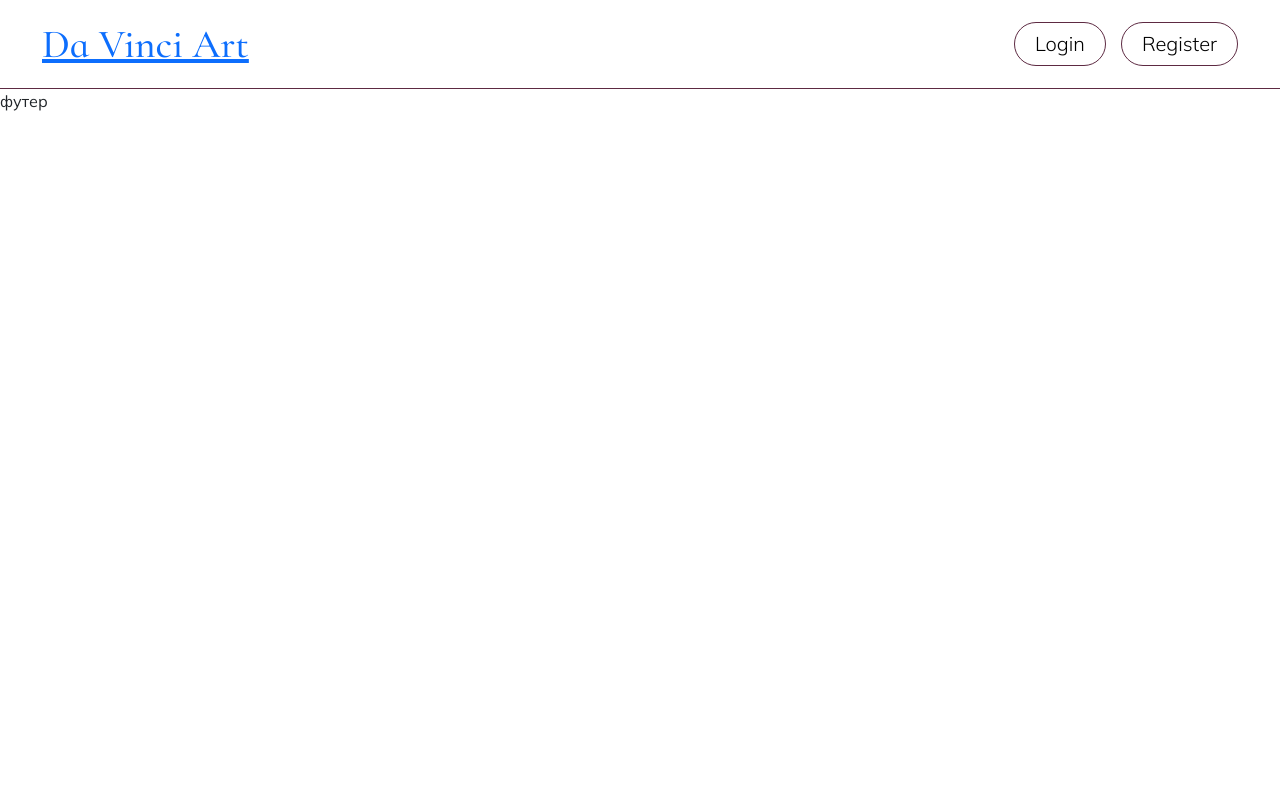
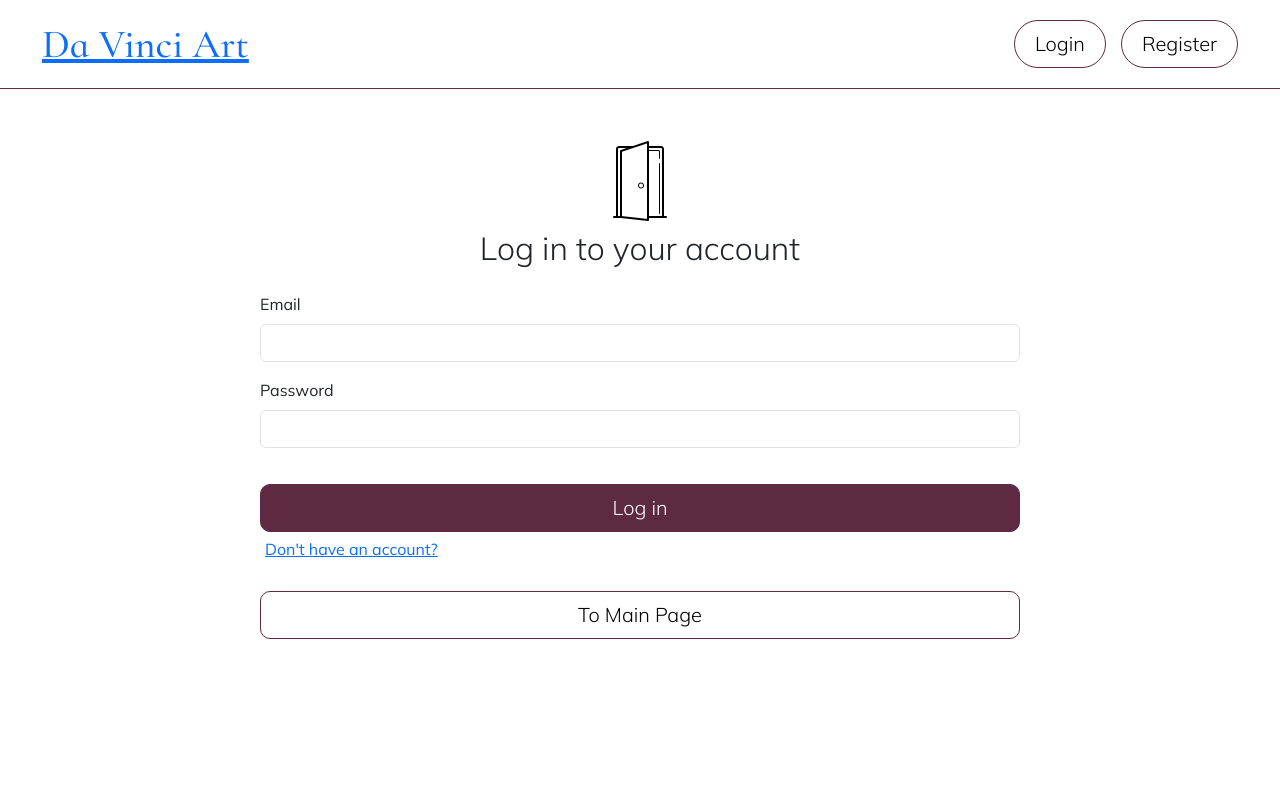
Before and after one commit to yablonya/gallery-front, a Vue app: page /login in a window 1280 px wide. Shown: the top 800 px of the page. Built offline with nearby package versions, Linux system fonts and the light colour scheme.

Commit message:
created login page

```diff
--- a/src/components/Header.vue
+++ b/src/components/Header.vue
@@ -23,7 +23,7 @@ export default {
           </router-link>
         </div>
         <div v-if="!isSpecialRoute" class="col login-register">
-          <router-link to="/registration">
+          <router-link to="/login">
             <Button style="border-radius: 25px" variant="outlined">Login</Button>
           </router-link>
           <router-link to="/registration">
--- a/src/components/ui/Button.vue
+++ b/src/components/ui/Button.vue
@@ -32,10 +32,13 @@ export default {
   border: none;
   background: none;
   border-radius: 10px;
-  padding: 6px 20px;
+  padding: 8px 20px;
   font-size: 20px;
   font-weight: 300;
   transition: all 0.2s ease-in-out;
+  @include mobile {
+    font-size: 15px;
+  }
 }
 
 @mixin mobile {
@@ -51,15 +54,12 @@ export default {
     background-color: #5D2A42;
     color: white;
   }
-  @include mobile {
-    font-size: 15px;
-  }
 }
 
 .filled-button {
   @include button;
-  background-color: grey;
-  border: 1px solid grey;
+  background-color: #5D2A42;
+  border: 1px solid #5D2A42;
   color: white;
 }
 </style>
--- /dev/null
+++ b/src/pages/Login.vue
@@ -0,0 +1,66 @@
+<template>
+  <form class="login-form">
+    <img src="/public/icons/login-icon.png" alt="login-icon">
+    <h2>Log in to your account</h2>
+    <div class="mb-3">
+      <label for="email">Email</label>
+      <input class="form-control" type="email" id="email" name="email">
+    </div>
+    <div class="mb-3">
+      <label for="password">Password</label>
+      <input class="form-control" type="password" id="password" name="password">
+    </div>
+    <Button type="submit" variant="filled" style="margin-top: 20px">Log in</Button>
+    <router-link to="/regostration" class="ref-to-register">Don't have an account?</router-link>
+    <router-link to="/" style="margin-top: 30px">
+      <Button variant="outlined" style="width: 100%">To Main Page</Button>
+    </router-link>
+  </form>
+</template>
+
+<script>
+import Button from "@/components/ui/Button.vue";
+
+export default {
+  components: {Button}
+
+}
+</script>
+
+<style lang="scss" scoped>
+.login-form {
+  margin: 0 auto;
+  padding: 40px 20px 300px;
+  max-width: 800px;
+  display: flex;
+  flex-direction: column;
+}
+.login-form label {
+  padding-bottom: 8px;
+}
+
+.login-form h2 {
+  font-weight: 300;
+  text-align: center;
+  margin-bottom: 25px;
+}
+
+.login-form img {
+  margin: 0 auto;
+  width: 100px;
+  height: auto;
+}
+
+.login-form input:active,
+.login-form input:focus {
+  border-color: #FB6376;
+  box-shadow: 0 0 0 0.25rem #FCB1A6;
+}
+
+.ref-to-register {
+  padding: 5px 0 0 5px;
+  &:hover {
+    color: #B5838D;
+  }
+}
+</style>
--- a/src/router/index.js
+++ b/src/router/index.js
@@ -1,9 +1,11 @@
 import Registration from "@/pages/Registration.vue";
 import {createRouter, createWebHistory} from "vue-router";
 import Home from "@/pages/Home.vue";
+import Login from "@/pages/Login.vue";
 
 const routes = [
   {path: '/', name: 'Home', component: Home},
+  {path: '/login', name: 'Login', component: Login},
   {path: '/registration', name: 'Registration', component: Registration}
 ]
 
```
Also changed, not shown: public/icons/login-icon.png (added), public/icons/register-icon.png (added).
